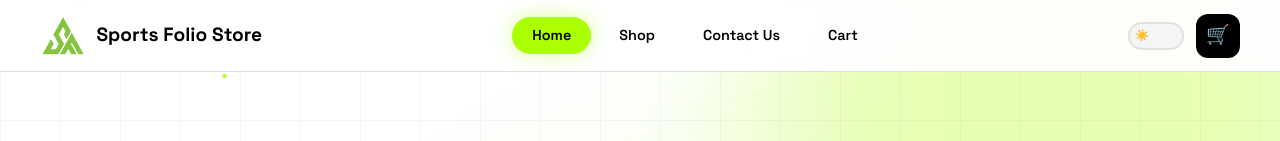
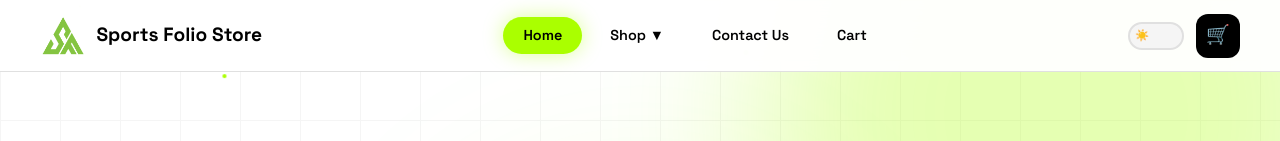
Before and after one commit to sportsFS/sports-folio, a React (Vite) app: page / in a window 1280 px wide. Shown: the top 141 px of the page. Built offline with nearby package versions, Linux system fonts and the light colour scheme.

Commit message:
Add category dropdown on Shop nav (hover desktop, tap mobile)

```diff
--- a/src/components/Header.tsx
+++ b/src/components/Header.tsx
@@ -2,10 +2,20 @@ import { useState, useEffect } from 'react';
 import { useApp } from '../context/AppContext';
 import logo from '../assets/logo.png';
 
+const categoryLinks = [
+  { label: 'All Products', value: 'all' },
+  { label: 'Cricket Bats', value: 'bats' },
+  { label: 'Cricket Balls', value: 'balls' },
+  { label: 'Protective Gear', value: 'protection' },
+  { label: 'Footwear', value: 'footwear' },
+  { label: 'Accessories', value: 'accessories' },
+];
+
 export default function Header() {
-  const { theme, toggleTheme, cartCount, currentPage, showPage } = useApp();
+  const { theme, toggleTheme, cartCount, currentPage, showPage, setPresetCategory } = useApp();
   const [scrolled, setScrolled] = useState(false);
   const [mobileOpen, setMobileOpen] = useState(false);
+  const [shopOpen, setShopOpen] = useState(false);
 
   useEffect(() => {
     const handler = () => setScrolled(window.scrollY > 50);
@@ -44,7 +54,48 @@ export default function Header() {
       {/* Desktop Nav */}
       <nav style={{ display: 'flex', alignItems: 'center', gap: 8 }}
         className="desktop-nav">
-        {navItems.map(item => (
+        {navItems.map(item => {
+          if (item.page === 'shop') {
+            return (
+              <div
+                key={item.page}
+                className="shop-dropdown-wrapper"
+                style={{ position: 'relative' }}
+                onMouseEnter={() => setShopOpen(true)}
+                onMouseLeave={() => setShopOpen(false)}
+              >
+                <button
+                  onClick={() => { setPresetCategory('all'); navClick(item.page); }}
+                  style={{
+                    textDecoration: 'none',
+                    fontWeight: 600, fontSize: '0.9rem',
+                    padding: '8px 20px', borderRadius: 50,
+                    transition: 'all 0.3s ease', cursor: 'pointer',
+                    background: currentPage === item.page ? 'var(--neon)' : 'transparent',
+                    color: currentPage === item.page ? 'var(--black)' : 'var(--text)',
+                    boxShadow: currentPage === item.page ? '0 0 20px var(--neon-glow)' : 'none',
+                    border: 'none', fontFamily: 'Space Grotesk, sans-serif',
+                  } as React.CSSProperties}
+                >
+                  Shop {shopOpen ? '▲' : '▼'}
+                </button>
+                {shopOpen && (
+                  <div className="shop-dropdown-menu">
+                    {categoryLinks.map(cat => (
+                      <button
+                        key={cat.value}
+                        className="shop-dropdown-item"
+                        onClick={() => { setPresetCategory(cat.value); navClick('shop'); }}
+                      >
+                        {cat.label}
+                      </button>
+                    ))}
+                  </div>
+                )}
+              </div>
+            );
+          }
+          return (
             <button
               key={item.page}
               onClick={() => navClick(item.page)}
@@ -61,7 +112,8 @@ export default function Header() {
             >
               {item.label}
             </button>
-        ))}
+          );
+        })}
       </nav>
 
       {/* Actions */}
@@ -138,7 +190,47 @@ export default function Header() {
       {/* Mobile Nav Dropdown */}
       {mobileOpen && (
         <div className="mobile-nav-open">
-          {navItems.map(item => (
+          {navItems.map(item => {
+            if (item.page === 'shop') {
+              return (
+                <div key={item.page} style={{ width: '100%' }}>
+                  <button
+                    onClick={() => setShopOpen(s => !s)}
+                    style={{
+                      fontWeight: 600, fontSize: '0.9rem',
+                      padding: '12px 20px', borderRadius: 50, cursor: 'pointer',
+                      background: currentPage === item.page ? 'var(--neon)' : 'transparent',
+                      color: currentPage === item.page ? 'var(--black)' : 'var(--text)',
+                      border: 'none', fontFamily: 'Space Grotesk, sans-serif',
+                      textAlign: 'left', width: '100%',
+                    } as React.CSSProperties}
+                  >
+                    Shop {shopOpen ? '▲' : '▼'}
+                  </button>
+                  {shopOpen && (
+                    <div style={{ paddingLeft: 20, display: 'flex', flexDirection: 'column', gap: 4 }}>
+                      {categoryLinks.map(cat => (
+                        <button
+                          key={cat.value}
+                          onClick={() => { setPresetCategory(cat.value); navClick('shop'); }}
+                          style={{
+                            fontWeight: 500, fontSize: '0.85rem',
+                            padding: '8px 16px', borderRadius: 50, cursor: 'pointer',
+                            background: 'transparent',
+                            color: 'var(--text-secondary)',
+                            border: 'none', fontFamily: 'Space Grotesk, sans-serif',
+                            textAlign: 'left', width: '100%',
+                          } as React.CSSProperties}
+                        >
+                          {cat.label}
+                        </button>
+                      ))}
+                    </div>
+                  )}
+                </div>
+              );
+            }
+            return (
               <button
                 key={item.page}
                 onClick={() => navClick(item.page)}
@@ -153,11 +245,35 @@ export default function Header() {
               >
                 {item.label}
               </button>
-          ))}
+            );
+          })}
         </div>
       )}
 
       <style>{`
+        .shop-dropdown-menu {
+          position: absolute; top: calc(100% + 8px); left: 0;
+          background: var(--card-bg); border: 1px solid var(--card-border);
+          border-radius: 12px; padding: 6px; min-width: 180px;
+          z-index: 100; box-shadow: 0 8px 24px rgba(0,0,0,0.15);
+          animation: fadeDown 0.2s ease;
+        }
+        .shop-dropdown-item {
+          display: block; width: 100%; text-align: left;
+          padding: 8px 14px; border-radius: 8px; border: none;
+          background: transparent; cursor: pointer;
+          font-family: 'Space Grotesk', sans-serif;
+          font-size: 0.85rem; color: var(--text);
+          transition: background 0.2s;
+        }
+        .shop-dropdown-item:hover {
+          background: rgba(170,255,0,0.15);
+          color: var(--neon-dark);
+        }
+        @keyframes fadeDown {
+          from { opacity: 0; transform: translateY(-8px); }
+          to   { opacity: 1; transform: translateY(0); }
+        }
         @media (max-width: 768px) {
           .desktop-nav { display: none !important; }
           .mobile-menu-trigger { display: flex !important; }
--- a/src/context/AppContext.tsx
+++ b/src/context/AppContext.tsx
@@ -23,6 +23,8 @@ interface AppContextType {
   showPage: (page: string) => void;
   toast: ToastData;
   showToast: (msg: string, sub: string) => void;
+  presetCategory: string;
+  setPresetCategory: (cat: string) => void;
 }
 
 const AppContext = createContext<AppContextType>({} as AppContextType);
@@ -32,6 +34,7 @@ export function AppProvider({ children }: { children: React.ReactNode }) {
   const [cart, setCart] = useState<CartItem[]>([]);
   const [currentPage, setCurrentPage] = useState('home');
   const [toast, setToast] = useState<ToastData>({ msg: '', sub: '', visible: false });
+  const [presetCategory, setPresetCategory] = useState('all');
 
   const toggleTheme = useCallback(() => {
     setTheme(prev => {
@@ -82,7 +85,8 @@ export function AppProvider({ children }: { children: React.ReactNode }) {
       theme, toggleTheme,
       cart, addToCart, removeFromCart, updateQty, cartCount,
       currentPage, showPage,
-      toast, showToast
+      toast, showToast,
+      presetCategory, setPresetCategory
     }}>
       {children}
     </AppContext.Provider>
--- a/src/pages/ShopPage.tsx
+++ b/src/pages/ShopPage.tsx
@@ -2,15 +2,24 @@ import { useState, useEffect, useMemo } from 'react';
 import { allProducts } from '../data/products';
 import ProductCard from '../components/ProductCard';
 import SkeletonCard from '../components/SkeletonCard';
+import { useApp } from '../context/AppContext';
 
 type SortType = 'default' | 'low' | 'high' | 'name';
 
 export default function ShopPage() {
+  const { presetCategory, setPresetCategory } = useApp();
   const [loaded, setLoaded] = useState(false);
   const [category, setCategory] = useState('all');
   const [maxPrice, setMaxPrice] = useState(15000);
   const [sort, setSort] = useState<SortType>('default');
   const [showFilters, setShowFilters] = useState(false);
+
+  useEffect(() => {
+    if (presetCategory !== 'all') {
+      setCategory(presetCategory);
+      setPresetCategory('all');
+    }
+  }, []);
 
   // Trigger scroll reveals
   useEffect(() => {
```
Lines whose indentation alone changed are shown as unchanged.
